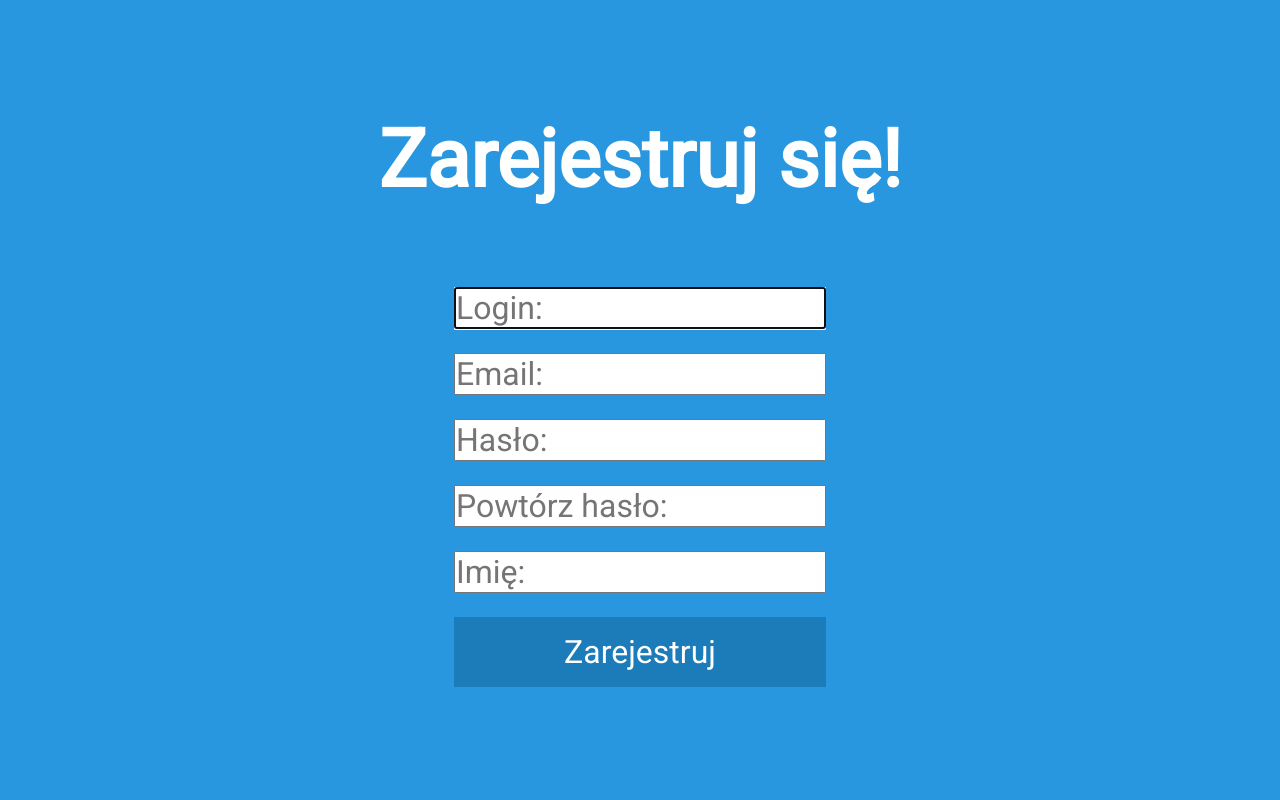
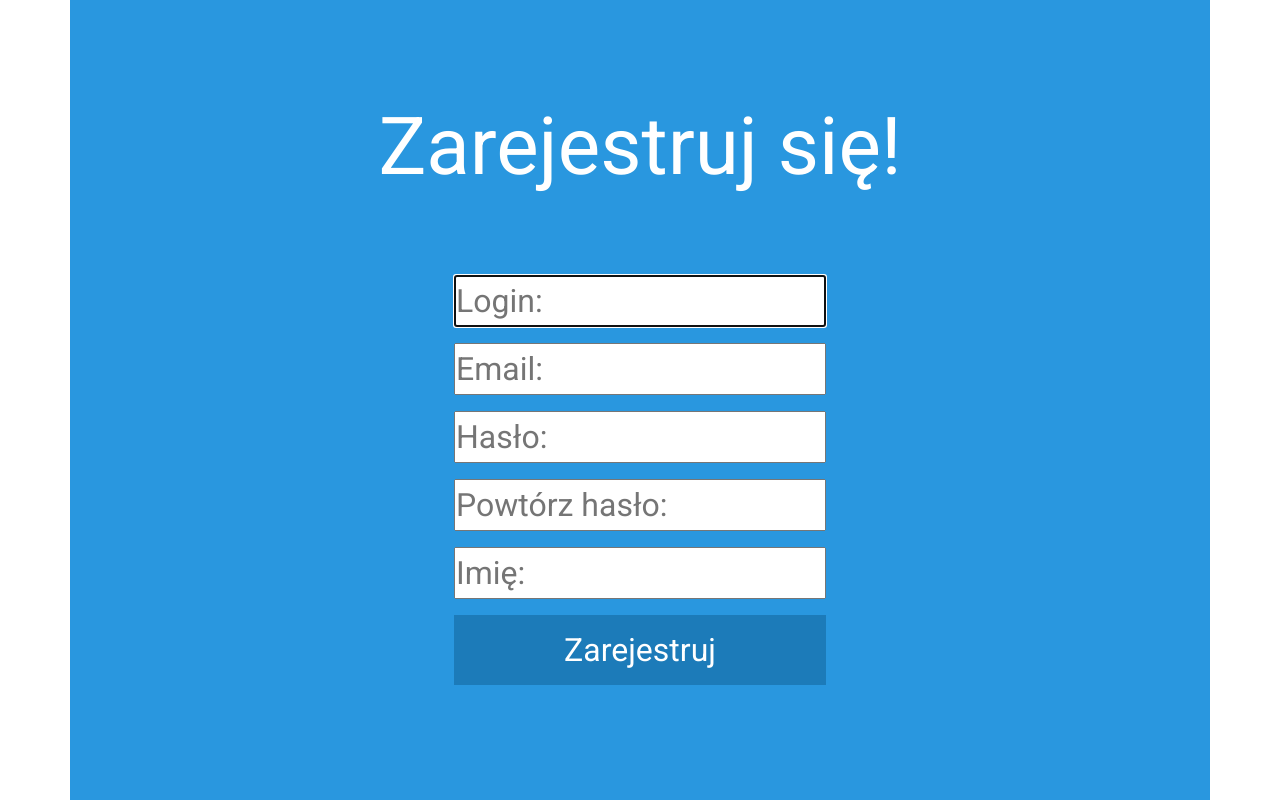
Before and after one commit to Marucik/Ulatwiaczek, a Django app: page /konto/register/ in a window 1280 px wide. Run offline with Django 3.2, Linux system fonts and the light colour scheme; style sheets or scripts are compiled from the project's sources; parts of the project's set-up code (start-up, migrations or seed data) failed here and were passed over; some libraries are stand-ins or nearby versions.

Commit message:
Zrobienie jednego template'a dla obsługi użytkownika

```diff
--- a/sources/style/home.scss
+++ b/sources/style/home.scss
@@ -28,7 +28,8 @@
     flex-direction: row;
     justify-content: space-around;
     align-items: baseline;
-    margin-top: 5rem;
+    margin-top: 9rem;
+    margin-bottom: 9rem;
     height: 100px;
     width: 100%;
 
--- a/sources/style/register.scss
+++ b/sources/style/user.scss
@@ -6,7 +6,7 @@
 	font-size: 16px;
 	box-sizing: border-box;
 	font-family: 'Roboto', sans-serif;
-	overflow-x: hidden;
+	// overflow: hidden;
 }
 
 .container {
@@ -20,19 +20,20 @@
 }
 
 h1 {
-	color: #fff;
-	font-size: 5rem;
+  font-size: 5rem;
+  color: #fff;
 }
 
 form {
 	display: flex;
 	flex-direction: column;
 	justify-content: space-between;
-	height: 400px;
-  margin-top: 10vh;
+	min-height: 200px;
+  margin-top: 9vh;
   color: #fff;
 
   input {
+    margin-bottom: 1rem;
     font-size: 2rem;
   }
 
--- a/ulatwiaczek/templates/home/stats.html
+++ b/ulatwiaczek/templates/home/stats.html
@@ -32,7 +32,7 @@
       <h1>Nad projektem pracują:</h1>
       <div class="info">
         <div class="profiles"><img src="https://github.com/Dawiducik.png" alt="">Dawid Rzeszutek <a href="https://github.com/Dawiducik" target="_blank"><i class="fa fa-github" aria-hidden="true"></i></a></div>
-        <div class="profiles"><img src="https://goo.gl/p6YpvX" alt="">Dominik Zboch</div>
+        <div class="profiles"><img src="{% static 'images/logo_dominik.png' %}" alt="">Dominik Zboch</div>
         <div class="profiles"><img src="https://github.com/Marucik.png" alt="">Marcin Rakoczy <a href="https://github.com/Marucik" target="_blank"><i class="fa fa-github" aria-hidden="true"></i></a></div>
       </div>
     </div>
--- /dev/null
+++ b/ulatwiaczek/templates/users/base.html
@@ -0,0 +1,21 @@
+{% load static %}
+<!DOCTYPE html>
+<html lang="pl">
+<head>
+  <meta charset="UTF-8">
+  <meta name="viewport" content="width=device-width, initial-scale=1.0">
+  <meta http-equiv="X-UA-Compatible" content="ie=edge">
+  <title>{% block title %} Ułatwiaczek {% endblock %}</title>
+  <link rel="stylesheet" href="{% static 'css/bootstrap.min.css' %}">
+  <link rel="stylesheet" href="{% static 'css/user.min.css' %}">
+  <link rel="stylesheet" href="{% static 'css/font-awesome.min.css' %}">
+  <link href="https://fonts.googleapis.com/css?family=Roboto:400" rel="stylesheet">
+</head>
+<body>
+<div class="container">
+  {% block content %}
+
+  {% endblock %}
+</div>
+</body>
+</html>
--- a/ulatwiaczek/templates/users/register.html
+++ b/ulatwiaczek/templates/users/register.html
@@ -1,19 +1,9 @@
+{% extends 'users/base.html' %}
 {% load static %}
-<!DOCTYPE html>
-<html lang="pl">
-<head>
-  <meta charset="UTF-8">
-  <meta name="viewport" content="width=device-width, initial-scale=1.0">
-  <meta http-equiv="X-UA-Compatible" content="ie=edge">
-  <title>Ułatwiaczek - logowanie</title>
-  <link rel="stylesheet" href="{% static 'css/register.min.css' %}">
-  <link rel="stylesheet" href="{% static 'css/font-awesome.min.css' %}">
-  <link href="https://fonts.googleapis.com/css?family=Roboto:400" rel="stylesheet">
-</head>
-<body>
-<div class="container">
+{% block title %}Ułatwiaczek - rejestracja{% endblock %}
+{% block content %}
   <h1>Zarejestruj się!</h1>
-  <form class="login" method="post" action="{% url 'users:register' %}">
+  <form class="register" method="post" action="{% url 'users:register' %}">
     {% csrf_token %}
     <input type="text" name="username" placeholder="Login:" required autofocus>
     <input type="text" name="email" placeholder="Email:" required autofocus>
@@ -22,6 +12,4 @@
     <input type="text" name="Imie" placeholder="Imię:" required autofocus>
     <input class="button" type="submit" value="Zarejestruj">
   </form>
-</div>
-</body>
-</html>
+{% endblock %}
```
Also changed, not shown: ulatwiaczek/templates/users/login.html (+6 -16 lines), ulatwiaczek/templates/users/logout.html (+15 -0 lines).
